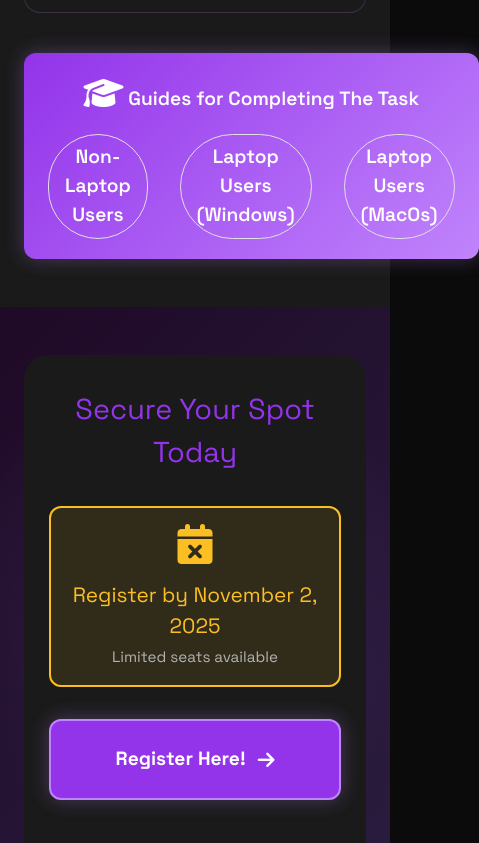
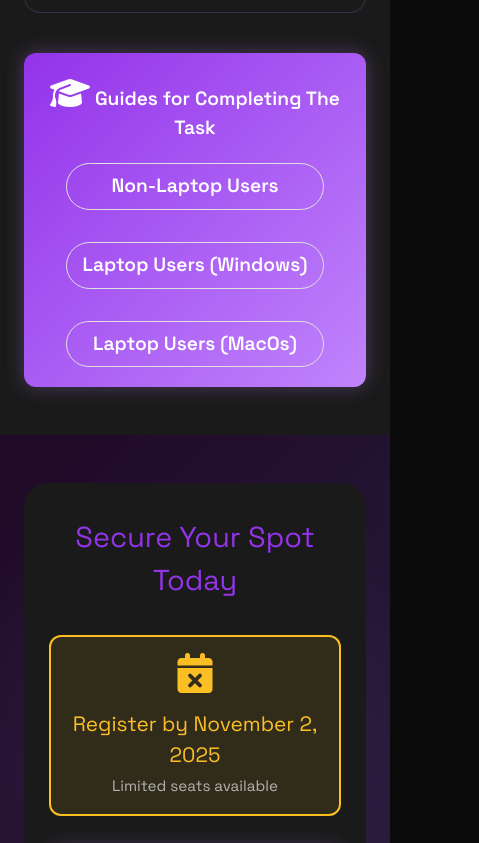
Before and after one commit to scetcodingclub/scetcodingclub.github.io, a website: page docs/activities/workshops/fundamentals-of-programming.html in a window 390 px wide. Shown: the part 7191-8034 px from the top of the page, 479 px wide, since content can reach past the window. Drawn offline with nearby package versions, Linux system fonts and the light colour scheme.

Commit message:
made guides section responsive

```diff
--- a/docs/activities/workshops/fundamentals-of-programming.html
+++ b/docs/activities/workshops/fundamentals-of-programming.html
@@ -279,13 +279,13 @@
         </div>
       </div>
     </div>
-    <div class="w-fit container mt-10">
+    <div class="container mt-10">
       <div class="big-text flex flex-col p-6">
         <span>
           <i class="fas fa-graduation-cap"></i>
           Guides for Completing The Task
         </span>
-        <span class="flex gap-8">
+        <span class="flex flex-col md:flex-row gap-8">
           <a href="https://youtu.be/UotGg3i9C5A" target="_blank"
             class="border-solid border-[1px] border-light hover:border-none hover:bg-purple-400 hover:shadow-md px-4 py-2 hover:text-dark translate-y-1 hover:translate-y-0 transition-all duration-300 rounded-full">
             Non-Laptop Users</a>
```
